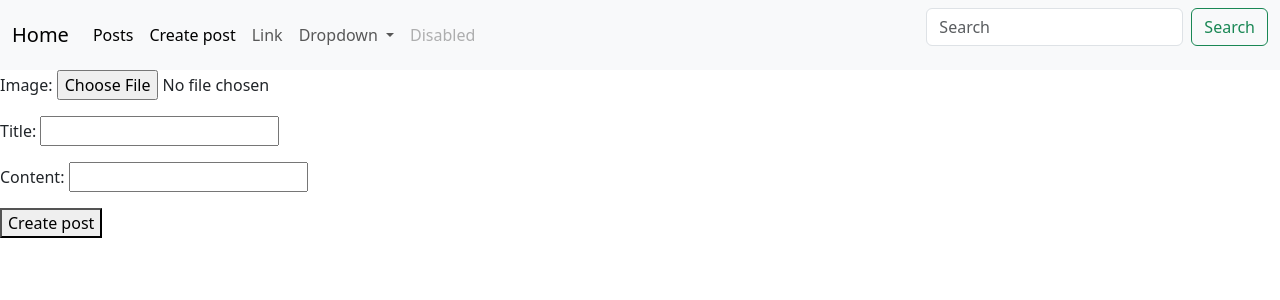
After one commit to Yanama20/django_app, a Django app: page /posts/create/ in a window 1280 px wide. The commit adds this page. Shown: the top 300 px of the page. Run offline with Django 5.2, Linux system fonts and the light colour scheme.

Commit message:
HW: Home work 4

```diff
--- a/blog/urls.py
+++ b/blog/urls.py
@@ -16,7 +16,7 @@ Including another URLconf
 """
 from django.contrib import admin
 from django.urls import path
-from posts.views import post_list_view, test_view, html_view, post_detail_view
+from posts.views import post_list_view, test_view, html_view, post_detail_view, post_create_view
 from django.conf.urls.static import static
 from django.conf import settings
 
@@ -26,6 +26,7 @@ urlpatterns = [
     path('html/', html_view),
     path('posts/', post_list_view),
     path('posts/<int:post_id>/', post_detail_view),
+    path('posts/create/', post_create_view)
 ]
 
 urlpatterns += static(settings.MEDIA_URL, document_root=settings.MEDIA_ROOT)
--- /dev/null
+++ b/posts/forms.py
@@ -0,0 +1,21 @@
+from django import forms
+
+
+class PostCreateForm(forms.Form):
+    image = forms.ImageField()
+    title = forms.CharField(max_length=156)
+    content = forms.CharField(max_length=1056)
+
+    def clean(self):
+        cleaned_data = super().clean()
+        title = cleaned_data.get("title")
+        content = cleaned_data.get("content")
+        if (title and content) and (title.lower()==content.lower()):
+            raise forms.ValidationError(message="Title and content should not be same")
+        return cleaned_data
+
+    def clean_title(self):
+        title = self.cleaned_data.get("title")
+        if title and title.lower() == "python":
+            raise forms.ValidationError(message="'Python' is not allowed value for title")
+        return title
--- a/posts/models.py
+++ b/posts/models.py
@@ -7,6 +7,7 @@ from django.db import models
 
 несколько объкетов по условию --- Post.objects.filter(title='title')
 
+создание объектов - Post.objects.create(title='***', content='***')
 '''
 
 class Category(models.Model):
--- a/posts/views.py
+++ b/posts/views.py
@@ -1,7 +1,9 @@
-from django.shortcuts import render, HttpResponse
+from django.shortcuts import render, HttpResponse, redirect
 import random
 
 from posts.models import Post
+
+from posts.forms import PostCreateForm
 
 def test_view(requset):
     return HttpResponse(f'Hello world! {random.randint(1, 100)}')
@@ -16,3 +18,26 @@ def post_list_view(request):
 def post_detail_view(request, post_id):
     post = Post.objects.get(id = post_id)
     return render(request, 'posts/post_detail.html', context={'post':post})
+
+def post_create_view(request):
+    if request.method == 'GET':
+        form = PostCreateForm()
+        return render(request, 'posts/post_create.html', context={"form": form})
+    if request.method == 'POST':
+        form = PostCreateForm(request.POST, request.FILES)
+        if not form.is_valid():
+            return render(request, 'posts/post_create.html', context={"form": form})
+        elif form.is_valid():
+            image = form.cleaned_data.get("image")
+            title = form.cleaned_data.get("title")
+            content = form.cleaned_data.get("content")
+            post = Post.objects.create(image=image, title=title, content=content)
+        # data = request.POST
+        # image = request.FILES.get("image")
+        # title = data.get("title")
+        # content = data.get("content")
+
+        if post:
+            return redirect('/posts/')
+        else:
+            return HttpResponse('Пост не был создан.')
--- a/templates/main.html
+++ b/templates/main.html
@@ -12,6 +12,9 @@
             <ul class="navbar-nav me-auto mb-2 mb-lg-0">
               <li class="nav-item">
                 <a class="nav-link active" aria-current="page" href="/posts/">Posts</a>
+              </li>
+              <li class="nav-item">
+                <a class="nav-link active" aria-current="page" href="/posts/create/">Create post</a>
               </li>
               <li class="nav-item">
                 <a class="nav-link" href="#">Link</a>
--- /dev/null
+++ b/templates/posts/post_create.html
@@ -0,0 +1,21 @@
+{% extends 'main.html' %}
+{% block content %}
+<form action="" method="post" enctype="multipart/form-data">
+    {% csrf_token %}
+    {{form.as_p}}
+    <button type="submit">Create post</button>
+
+    <!-- <p>
+       <input name="image" type="file">
+    </p>
+    <label for="title">Title</label>
+    <p>
+        <input name="title" type="text">
+    </p>
+    <label for="content">Content</label>
+    <p>
+        <input name="content" type="text">
+    </p>
+    <button type="submit">Create post</button>
+</form> -->
+{% endblock %}
```
Also changed, not shown: db.sqlite3, media/placeholder.jpg (added), media/placeholder_wzUNxng.jpg (added), media/profile_photo_F4zXqX3.jpg (added).
